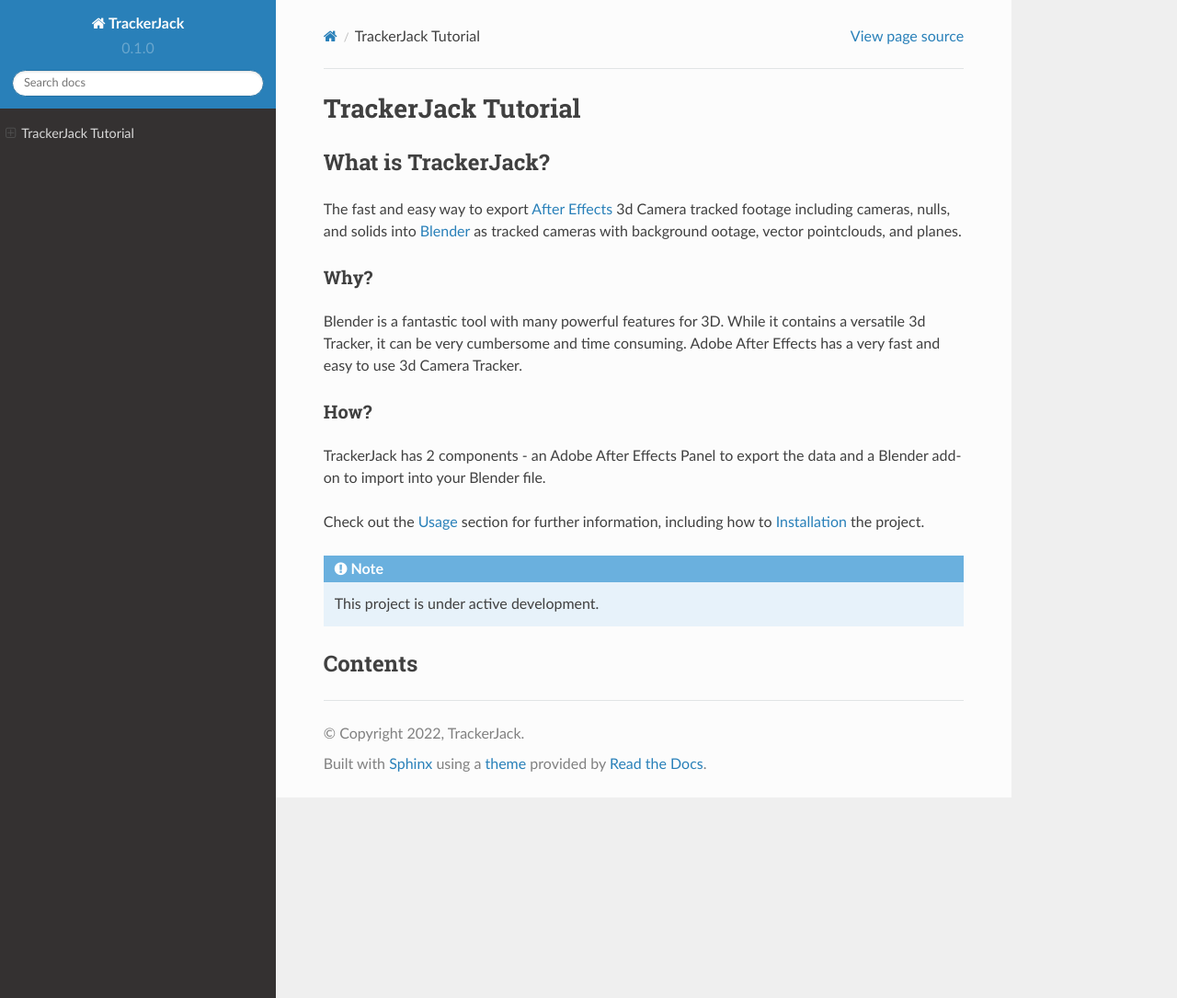
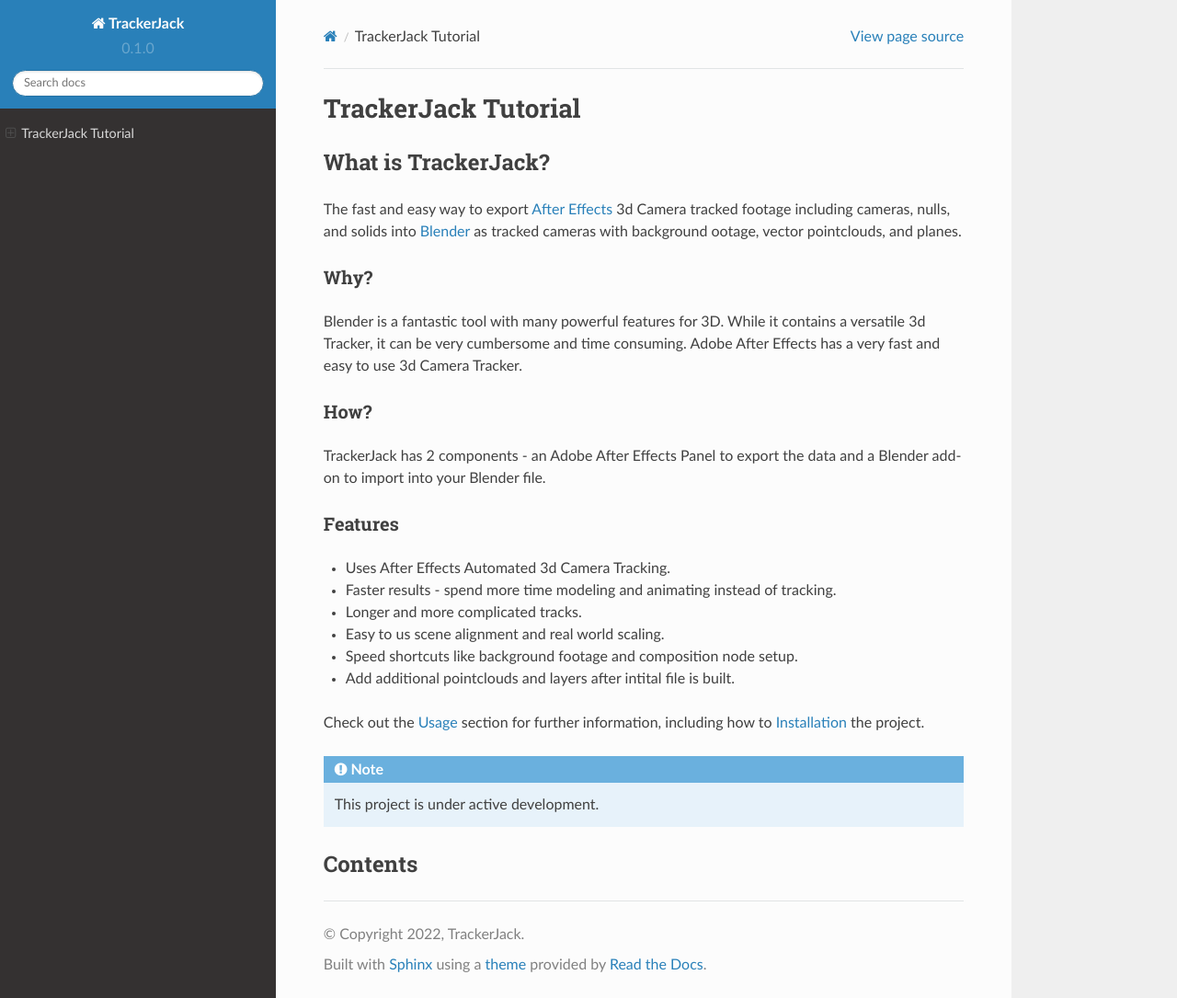
Before and after one commit to halekii/TrackerJack-Tutorial, a Sphinx documentation site: the page built from docs/source/index.rst, in a window 1280 px wide and 1085 px high. Shown: the whole window at 92% size. Built offline with Sphinx 7.4.7 and the Read the Docs theme 2.0.0, drawn with Linux system fonts in a browser that asks for light colours; pages that are not in the unit, such as notebooks, are missing from menus.

Commit message:
Update index.rst

```diff
--- a/docs/source/index.rst
+++ b/docs/source/index.rst
@@ -1,22 +1,35 @@
+===================================
 TrackerJack Tutorial
 ===================================
 
+
 What is TrackerJack?
--------------------------
+---------------------------------
 .. Insert animated gif here
 
 The fast and easy way to export `After Effects <https://www.adobe.com/products/aftereffects.html>`_ 3d Camera tracked footage including cameras, nulls, and solids into `Blender <https://www.blender.org>`_ as tracked cameras with background ootage, vector pointclouds, and planes.
 
+---------------------------------
 Why?
-###########################
+---------------------------------
 Blender is a fantastic tool with many powerful features for 3D. While it contains a versatile 3d Tracker, it can be very cumbersome and time consuming. Adobe After Effects has a very fast and easy to use 3d Camera Tracker.
 
-
+---------------------------------
 How?
-###########################
+---------------------------------
 TrackerJack has 2 components - an Adobe After Effects Panel to export the data and a Blender add-on to import into your Blender file.
 
 
+---------------------------------
+Features
+---------------------------------
+
+* Uses After Effects Automated 3d Camera Tracking.
+* Faster results - spend more time modeling and animating instead of tracking.
+* Longer and more complicated tracks.
+* Easy to us scene alignment and real world scaling.
+* Speed shortcuts like background footage and composition node setup.
+* Add additional pointclouds and layers after intital file is built.
 
 Check out the :doc:`usage` section for further information, including
 how to :ref:`installation` the project.
```
Also changed, not shown: other parts of docs/source/index.rst (+4 -0 lines).
